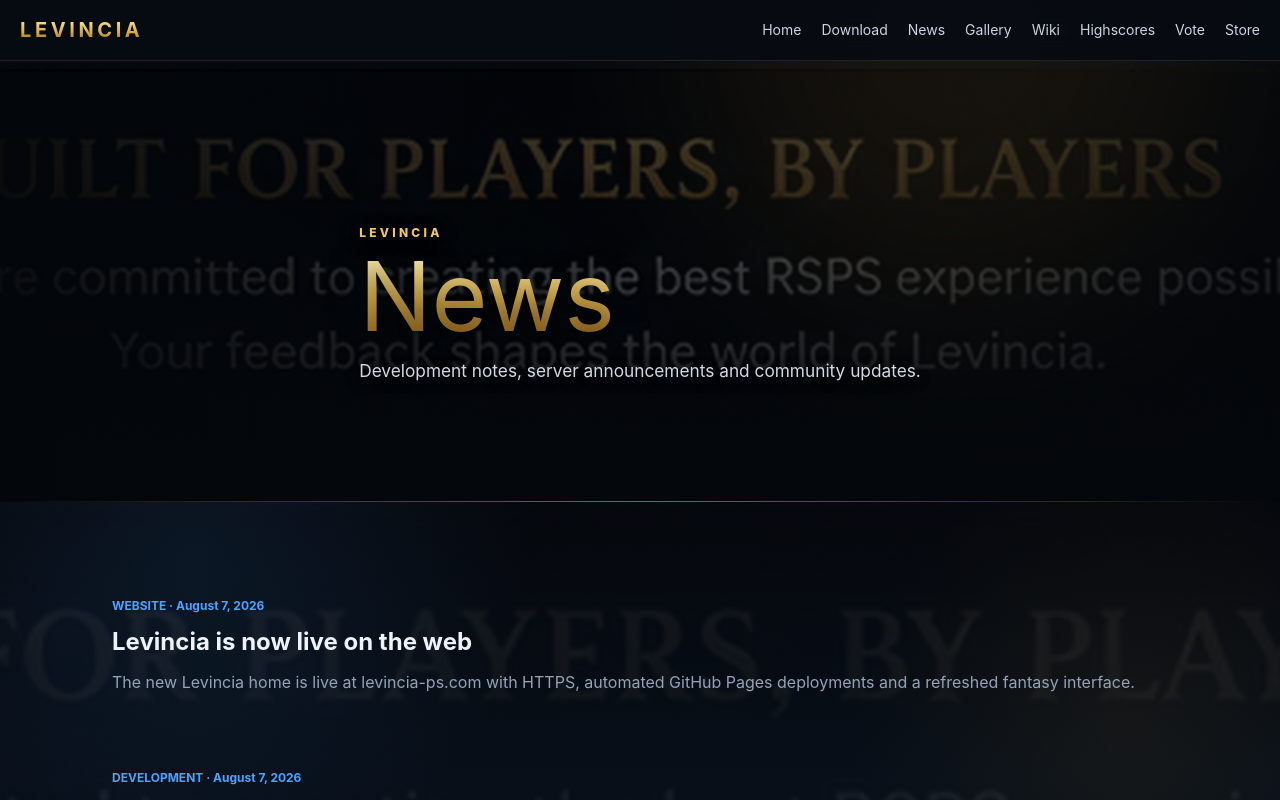
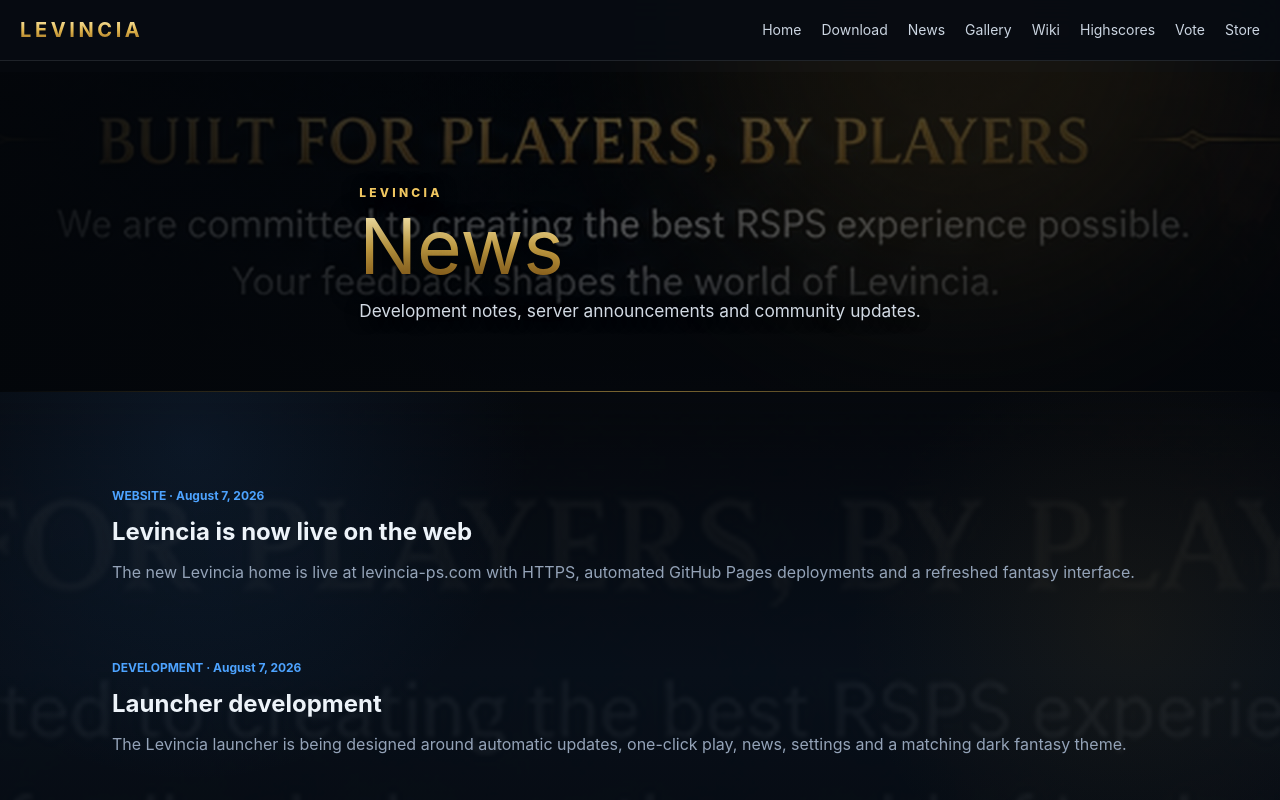
Before and after one commit to hankrsps/levincia-website, a Next.js app: page /news in a window 1280 px wide. Shown: the top 800 px of the page. Built offline with nearby package versions, Linux system fonts and the light colour scheme.

Commit message:
Update globals.css

```diff
--- a/app/globals.css
+++ b/app/globals.css
@@ -32,109 +32,251 @@
 @media(max-width:650px){.home-hero{min-height:800px}.feature-art{height:210px}.fantasy-break{min-height:330px}.fantasy-break-copy{padding:56px 18px}.community-cta-art{background-position:42% center}}
 
 /* ===== Full-site Levincia fantasy theme ===== */
-.fantasy-page{
-  --page-art:url('/images/hero-levincia.jpg');
-  position:relative;
-  background:#05080d;
+
+.fantasy-page {
+  --page-art: url('/images/hero-levincia.jpg');
+  position: relative;
+  background: #05080d;
 }
-.fantasy-page-hero{
-  position:relative;
-  min-height:430px;
-  display:flex;
-  align-items:flex-end;
-  padding:112px 0 72px;
-  isolation:isolate;
-  background:#07101a;
+
+/* Smaller hero so images aren't stretched/blurry */
+.fantasy-page-hero {
+  position: relative;
+  min-height: 320px;
+  display: flex;
+  align-items: flex-end;
+  padding: 100px 0 50px;
+  isolation: isolate;
+  background: #07101a;
 }
-.page-hero-art{
-  position:absolute;
-  inset:0;
-  z-index:-3;
-  background-image:var(--page-art);
-  background-size:cover;
-  background-position:center 42%;
-  filter:saturate(.88) contrast(1.05) brightness(.7);
-  transform:scale(1.015);
+
+/* Page background image */
+.page-hero-art {
+  position: absolute;
+  inset: 0;
+  z-index: -3;
+
+  background-image: var(--page-art);
+  background-size: 100% auto;
+  background-position: center center;
+  background-repeat: no-repeat;
+
+  filter:
+    saturate(.95)
+    contrast(1.04)
+    brightness(.72);
 }
-.page-hero-shade{
-  position:absolute;
-  inset:0;
-  z-index:-2;
+
+/* Dark overlay so text stays readable */
+.page-hero-shade {
+  position: absolute;
+  inset: 0;
+  z-index: -2;
+
   background:
-    linear-gradient(90deg,rgba(3,6,10,.94) 0%,rgba(3,6,10,.58) 48%,rgba(3,6,10,.82) 100%),
-    linear-gradient(180deg,rgba(5,9,15,.15) 0%,rgba(5,9,15,.18) 45%,#05080d 100%);
+    linear-gradient(
+      90deg,
+      rgba(3, 6, 10, .94) 0%,
+      rgba(3, 6, 10, .48) 48%,
+      rgba(3, 6, 10, .82) 100%
+    ),
+    linear-gradient(
+      180deg,
+      rgba(5, 9, 15, .10) 0%,
+      rgba(5, 9, 15, .15) 50%,
+      #05080d 100%
+    );
 }
-.fantasy-page-hero:after{
-  content:"";
-  position:absolute;
-  left:0;
-  right:0;
-  bottom:0;
-  height:1px;
-  background:linear-gradient(90deg,transparent,rgba(221,179,79,.55),transparent);
+
+/* Gold line underneath banner */
+.fantasy-page-hero:after {
+  content: "";
+  position: absolute;
+  left: 0;
+  right: 0;
+  bottom: 0;
+  height: 1px;
+
+  background:
+    linear-gradient(
+      90deg,
+      transparent,
+      rgba(221, 179, 79, .55),
+      transparent
+    );
 }
-.page-hero-copy{z-index:1;padding-bottom:4px}
-.page-hero-copy .eyebrow{color:#f0c761;text-shadow:0 2px 18px rgba(0,0,0,.7)}
-.page-hero-copy h1{
-  max-width:900px;
-  margin:8px 0 12px;
-  font-size:clamp(3.4rem,7.5vw,6.5rem);
-  line-height:.96;
-  text-shadow:0 8px 35px rgba(0,0,0,.65);
+
+/* Hero text */
+.page-hero-copy {
+  z-index: 1;
+  padding-bottom: 4px;
 }
-.page-hero-copy .page-subtitle{
-  max-width:760px;
-  color:#d2dae4;
-  font-size:1.08rem;
-  text-shadow:0 3px 14px rgba(0,0,0,.75);
+
+.page-hero-copy .eyebrow {
+  color: #f0c761;
+  text-shadow: 0 2px 18px rgba(0, 0, 0, .7);
 }
-.page-fantasy-body{
-  position:relative;
-  overflow:hidden;
-  min-height:520px;
+
+.page-hero-copy h1 {
+  max-width: 900px;
+  margin: 8px 0 12px;
+  font-size: clamp(3rem, 6vw, 5.5rem);
+  line-height: .96;
+  text-shadow: 0 8px 35px rgba(0, 0, 0, .65);
+}
+
+.page-hero-copy .page-subtitle {
+  max-width: 760px;
+  color: #d2dae4;
+  font-size: 1.08rem;
+  text-shadow: 0 3px 14px rgba(0, 0, 0, .75);
+}
+
+/* Content area underneath banner */
+.page-fantasy-body {
+  position: relative;
+  overflow: hidden;
+  min-height: 520px;
+
   background:
-    radial-gradient(circle at 15% 8%,rgba(58,122,196,.13),transparent 27%),
-    radial-gradient(circle at 88% 35%,rgba(190,137,40,.08),transparent 23%),
-    linear-gradient(180deg,#05080d 0%,#08101a 42%,#05080d 100%);
+    radial-gradient(
+      circle at 15% 8%,
+      rgba(58, 122, 196, .13),
+      transparent 27%
+    ),
+    radial-gradient(
+      circle at 88% 35%,
+      rgba(190, 137, 40, .08),
+      transparent 23%
+    ),
+    linear-gradient(
+      180deg,
+      #05080d 0%,
+      #08101a 42%,
+      #05080d 100%
+    );
 }
-.page-fantasy-watermark{
-  position:absolute;
-  inset:0;
-  pointer-events:none;
-  opacity:.055;
-  background-image:var(--page-art);
-  background-size:cover;
-  background-position:center;
-  filter:grayscale(.35) saturate(.55);
-  mask-image:linear-gradient(to bottom,transparent 0%,#000 18%,#000 72%,transparent 100%);
+
+/* Very faint artwork behind page content */
+.page-fantasy-watermark {
+  position: absolute;
+  inset: 0;
+  pointer-events: none;
+  opacity: .04;
+
+  background-image: var(--page-art);
+  background-size: cover;
+  background-position: center;
+
+  filter:
+    grayscale(.35)
+    saturate(.55);
+
+  mask-image:
+    linear-gradient(
+      to bottom,
+      transparent 0%,
+      #000 18%,
+      #000 72%,
+      transparent 100%
+    );
 }
-.fantasy-page .page-content{position:relative;z-index:1;padding-top:68px;padding-bottom:105px}
-.fantasy-page .content-card{
-  border-color:rgba(221,179,79,.24);
+
+/* Main page content */
+.fantasy-page .page-content {
+  position: relative;
+  z-index: 1;
+  padding-top: 68px;
+  padding-bottom: 105px;
+}
+
+/* Content cards */
+.fantasy-page .content-card {
+  border-color: rgba(221, 179, 79, .24);
+
   background:
-    linear-gradient(180deg,rgba(16,29,45,.91),rgba(6,12,20,.95));
-  box-shadow:0 22px 60px rgba(0,0,0,.34),inset 0 1px rgba(255,255,255,.025);
-  backdrop-filter:blur(10px);
-  transition:transform .22s ease,border-color .22s ease,box-shadow .22s ease;
+    linear-gradient(
+      180deg,
+      rgba(16, 29, 45, .91),
+      rgba(6, 12, 20, .95)
+    );
+
+  box-shadow:
+    0 22px 60px rgba(0, 0, 0, .34),
+    inset 0 1px rgba(255, 255, 255, .025);
+
+  backdrop-filter: blur(10px);
+
+  transition:
+    transform .22s ease,
+    border-color .22s ease,
+    box-shadow .22s ease;
 }
-.fantasy-page .content-card:hover{
-  transform:translateY(-3px);
-  border-color:rgba(235,190,88,.42);
-  box-shadow:0 28px 70px rgba(0,0,0,.42),0 0 34px rgba(221,179,79,.045);
+
+.fantasy-page .content-card:hover {
+  transform: translateY(-3px);
+  border-color: rgba(235, 190, 88, .42);
+
+  box-shadow:
+    0 28px 70px rgba(0, 0, 0, .42),
+    0 0 34px rgba(221, 179, 79, .045);
 }
-.fantasy-page .content-card h2{color:#f2f5f8}
-.fantasy-page .content-card p{color:#a7b2c0}
-.fantasy-page .content-card img{
-  border:1px solid rgba(221,179,79,.2);
-  box-shadow:0 18px 42px rgba(0,0,0,.3);
+
+.fantasy-page .content-card h2 {
+  color: #f2f5f8;
 }
-.fantasy-page .btn-gold{box-shadow:0 0 36px rgba(222,170,55,.16),0 12px 28px rgba(0,0,0,.26)}
-.fantasy-page .page-glow{background:#d09b37;opacity:.09;right:5%;top:-300px}
 
-@media(max-width:650px){
-  .fantasy-page-hero{min-height:360px;padding:100px 0 52px}
-  .page-hero-art{background-position:center}
-  .page-hero-copy h1{font-size:clamp(3rem,15vw,4.7rem)}
-  .page-hero-copy .page-subtitle{font-size:.98rem;line-height:1.7}
-  .fantasy-page .page-content{padding-top:46px;padding-bottom:76px}
+.fantasy-page .content-card p {
+  color: #a7b2c0;
 }
+
+.fantasy-page .content-card img {
+  max-width: 100%;
+  height: auto;
+
+  border: 1px solid rgba(221, 179, 79, .2);
+
+  box-shadow:
+    0 18px 42px rgba(0, 0, 0, .3);
+}
+
+.fantasy-page .btn-gold {
+  box-shadow:
+    0 0 36px rgba(222, 170, 55, .16),
+    0 12px 28px rgba(0, 0, 0, .26);
+}
+
+.fantasy-page .page-glow {
+  background: #d09b37;
+  opacity: .09;
+  right: 5%;
+  top: -300px;
+}
+
+/* Mobile */
+@media (max-width: 650px) {
+
+  .fantasy-page-hero {
+    min-height: 280px;
+    padding: 90px 0 42px;
+  }
+
+  .page-hero-art {
+    background-size: cover;
+    background-position: center;
+  }
+
+  .page-hero-copy h1 {
+    font-size: clamp(2.8rem, 15vw, 4.5rem);
+  }
+
+  .page-hero-copy .page-subtitle {
+    font-size: .98rem;
+    line-height: 1.7;
+  }
+
+  .fantasy-page .page-content {
+    padding-top: 46px;
+    padding-bottom: 76px;
+  }
+}
```
